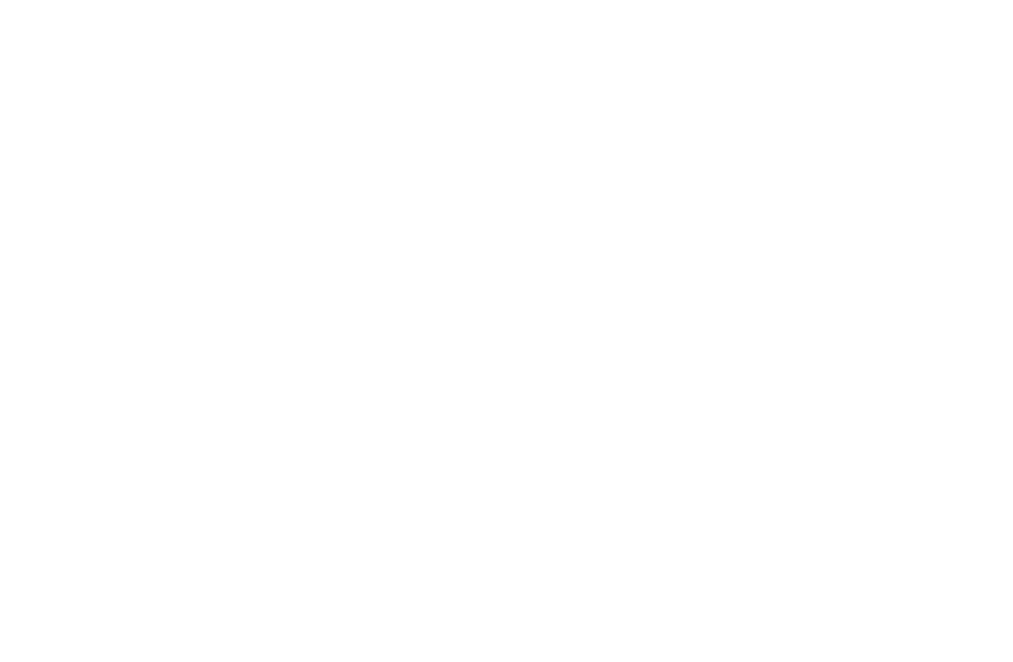
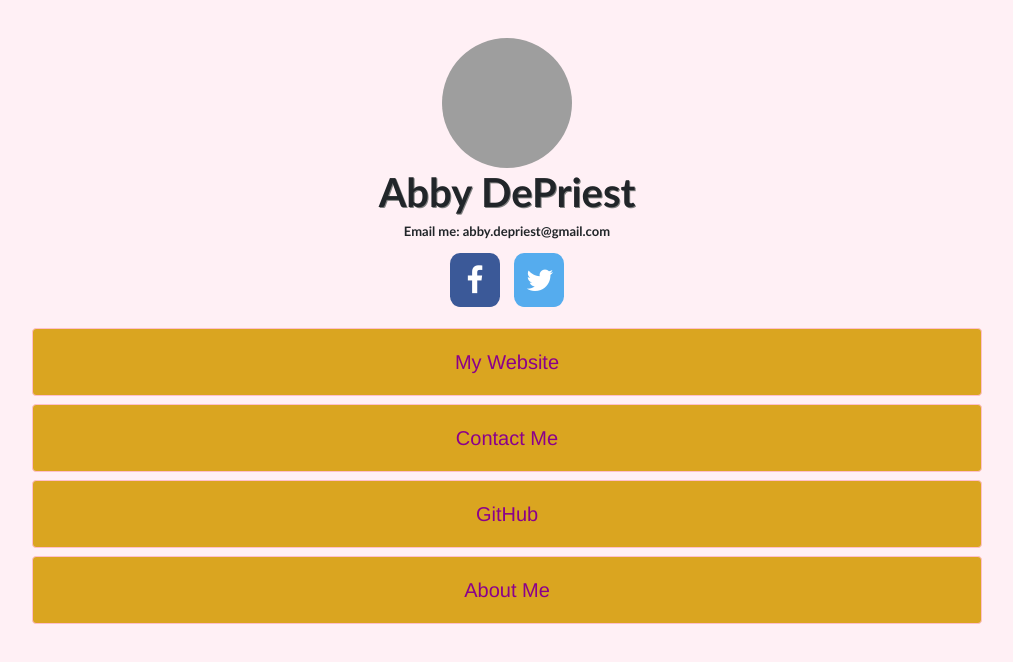
Before and after one commit to Abigail-DePriest/LAB-link-in-bio, a plain HTML site: page index.html in a window 1280 px wide. Shown: the whole page, without its empty margins (133-1146 px from the left). Drawn offline with nearby package versions, Linux system fonts and the light colour scheme; grey boxes are pictures that could not be loaded.

Commit message:
created HTML branch and added  files

```diff
--- a/index.html
+++ b/index.html
@@ -4,10 +4,45 @@
   <meta charset="UTF-8">
   <meta name="viewport" content="width=device-width, initial-scale=1.0">
   <title>Link In Bio</title>
+  <link href="https://cdn.jsdelivr.net/npm/bootstrap@5.1.3/dist/css/bootstrap.min.css" rel="stylesheet" integrity="sha384-1BmE4kWBq78iYhFldvKuhfTAU6auU8tT94WrHftjDbrCEXSU1oBoqyl2QvZ6jIW3" crossorigin="anonymous">
+  <link rel="stylesheet" href="https://cdnjs.cloudflare.com/ajax/libs/font-awesome/4.7.0/css/font-awesome.min.css">
   <link rel="stylesheet" href="main.css">
+
 </head>
 <body>
+
+    <div>
+      <img src= "https://avatars.githubusercontent.com/u/134956174?v=4" alt="avatar" class="center">
+    </div>
+    <div>
+
+        <h1 class="name"> Abby DePriest </h1>
+        <h2 class="info"> Email me: abby.depriest@gmail.com </h2>
+
+        <p class="socials">
+
+            <a href="#" class="fa fa-facebook"></a>
+            <a href="#" class="fa fa-twitter"></a>
+          </p>
+
+    </div>
+
+      <div class="d-grid gap-2">
+        <button class="btn btn-primary" type="button"> My Website </button>
+        <button class="btn btn-primary" type="button"> Contact Me </button>
+        <button class="btn btn-primary" type="button"> GitHub </button>
+        <button class="btn btn-primary" type="button"> About Me </button>
+      </div>
+
+
+
+
+
+
+
+
   <script src="main.js"></script>
+  <script src="https://cdn.jsdelivr.net/npm/bootstrap@5.3.2/dist/css/bootstrap.min.css"></script>
 
 </body>
 </html>
--- a/main.css
+++ b/main.css
@@ -0,0 +1,99 @@
+
+
+
+body {
+  background-color: lavenderblush;
+
+}
+
+
+.center {
+  display: block;
+  margin-left: auto;
+  margin-right: auto;
+  margin-top: 3%;
+  vertical-align: middle;
+  width: 130px;
+  height: 130px;
+  border-radius: 50%;
+
+}
+
+.name {
+  text-align: center;
+  font-family:'Trebuchet MS', 'Lucida Sans Unicode', 'Lucida Grande', 'Lucida Sans', Arial, sans-serif;
+  font-weight: bolder;
+  text-shadow: 1px 1px grey;
+}
+
+.info {
+  text-align: center;
+  font-size: small;
+  font-weight: bold;
+  font-family: 'Trebuchet MS', 'Lucida Sans Unicode', 'Lucida Grande', 'Lucida Sans', Arial, sans-serif;
+
+}
+
+
+.socials {
+  text-align: center;
+}
+
+.fa {
+
+  margin: 5px;
+  padding: 12px;
+  border-radius: 20%;
+  font-size: 30px;
+  width: 50px;
+  text-align: center;
+  text-decoration: none;
+
+}
+
+/* Add a hover effect if you want */
+.fa:hover {
+  opacity: 0.7;
+}
+
+/* Set a specific color for each brand */
+
+/* Facebook */
+.fa-facebook {
+
+  background: #3B5998;
+  color: white;
+
+
+}
+
+/* Twitter */
+.fa-twitter {
+
+  background: #55ACEE;
+  color: white;
+}
+
+
+
+
+
+
+
+
+
+
+
+
+.btn-primary {
+  background-color: goldenrod;
+  color:  darkmagenta;
+  font-family:'Franklin Gothic Medium', 'Arial Narrow', Arial, sans-serif;
+  font-size: 20px;
+  border: 1px solid pink;
+  padding: 18px;
+  margin-left: auto;
+  margin-right: auto;
+  width: 950px;
+
+}
```
